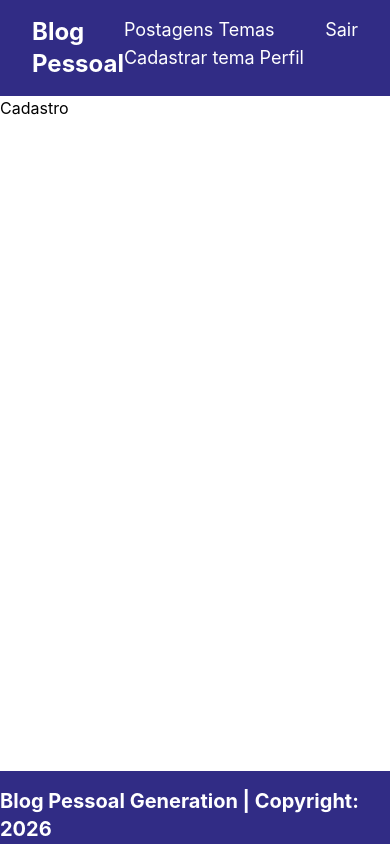
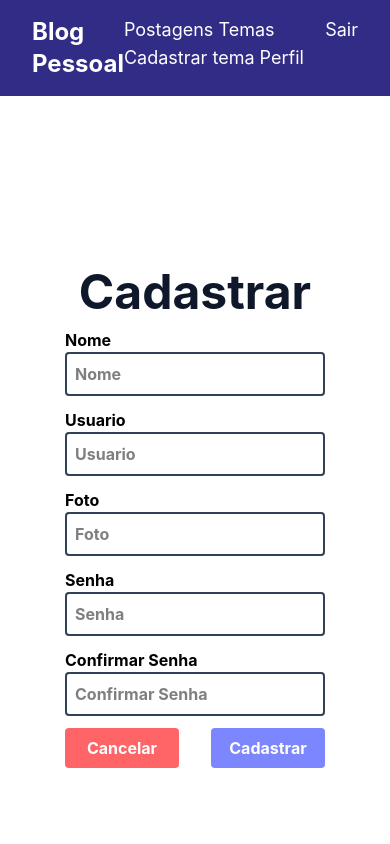
Before and after one commit to JoelRamalhoF/blogpessoal_react, a React (Vite) app: page /cadastro in a window 390 px wide. Shown: the top 844 px of the page. Built offline with nearby package versions, Linux system fonts and the light colour scheme.

Commit message:
✨ feat: adiciona login e cadastro de usuario

```diff
--- a/package.json
+++ b/package.json
@@ -11,9 +11,11 @@
   },
   "dependencies": {
     "@phosphor-icons/react": "^2.1.10",
+    "axios": "^1.19.0",
     "react": "^19.2.8",
     "react-dom": "^19.2.8",
-    "react-router-dom": "^7.18.2"
+    "react-router-dom": "^7.18.2",
+    "react-spinners": "^0.17.0"
   },
   "devDependencies": {
     "@eslint/js": "^10.0.1",
--- a/src/App.tsx
+++ b/src/App.tsx
@@ -16,9 +16,9 @@
         <Navbar />
         <div className="min-h-[80vh]">
           <Routes>
-            <Route path='/' element={<Home />} />
+            <Route path='/home' element={<Home />} />
             <Route path='/cadastro' element={<Cadastro />} />
-            <Route path='/login' element={<Login />} />
+            <Route path='/' element={<Login />} />
           </Routes>
         </div>
         <Footer />
--- /dev/null
+++ b/src/models/Postagem.ts
@@ -0,0 +1,11 @@
+import type Tema from "./Tema";
+import type Usuario from "./Usuario";
+
+export default interface Postagem {
+    id: number;
+titulo: string;
+texto: string;
+data: string; // serve somente para exibir a data, entao usa-se string
+tema: Tema | null;
+usuario: Usuario | null;
+}
--- /dev/null
+++ b/src/models/Tema.ts
@@ -0,0 +1,7 @@
+import type Postagem from "./Postagem";
+
+export default interface Tema {
+    id: number;
+    descricao: string;
+    postagem?: Postagem[] | null;
+}
--- /dev/null
+++ b/src/models/Usuario.ts
@@ -0,0 +1,10 @@
+import type Postagem from "./Postagem";
+
+export default interface Usuario {
+    id: number;
+    nome: string;
+    usuario: string;
+    senha: string;
+    foto: string;
+    postagem?: Postagem[] | null;
+}
--- /dev/null
+++ b/src/models/UsuarioLogin.ts
@@ -0,0 +1,8 @@
+export default interface UsuarioLogin {
+    id: number;
+    nomes: string;
+    usuario: string;
+    senha: string;
+    foto: string;
+    token: string;
+}
--- a/src/pages/cadastro/Cadastro.tsx
+++ b/src/pages/cadastro/Cadastro.tsx
@@ -1,7 +1,201 @@
+import { useEffect, useState, type ChangeEvent, type SyntheticEvent } from "react";
+import { useNavigate } from "react-router-dom";
+import type Usuario from "../../models/Usuario";
+import { cadastrarUsuario } from "../../services/Service";
+import axios from "axios";
+import { ClipLoader } from "react-spinners";
 
 function Cadastro() {
+
+  // Objeto responsavel por Redirecionar o usuario para outra rota
+  const navigate = useNavigate();
+
+  // Responsavel por controlar o loader(animação de carregamento)
+  const [isLoading, setIsLoading] = useState<boolean>(false)
+
+  // Estado Responsável por guardar os dados do usuario que serao
+  // persistidos (gravados) no banco de dados da minha API
+  const [usuario, setUsuario] = useState<Usuario>({
+    id: 0,
+    nome: '',
+    usuario: '',
+    senha: '',
+    foto: '',
+  })
+  // Estado responsavel por guardar senha no campo confirmar senha
+  const [confirmarSenha, setConfirmarSenha] = useState<string>('');
+
+  // tratar o efeito colateral do sucesso do cadastro
+  //redirecionar para pagina de login
+
+  useEffect(() => {
+    if (usuario.id !== 0){
+      retornar();
+    }
+}, [usuario])
+
+
+  // Funçao responsavel por atualizar o estado usuario
+  function atualizarEstado(e: ChangeEvent<HTMLInputElement>) {
+    setUsuario({
+      ...usuario,
+      [e.target.name]: e.target.value,
+    })
+
+  }
+  // Funçao responsavel por atualizar o estado confirmarSenha
+  function handleConfirmarSenha(e: ChangeEvent<HTMLInputElement>) {
+    setConfirmarSenha(e.target.value)
+  }
+  // Funçao responsavel por enviar uma requisição do tipo POST com os dados do usuário (estado usuario )
+
+  async function cadastrarNovoUsuario(e: SyntheticEvent<HTMLFormElement>) {
+
+    // impede o envio automatico do formulario
+    e.preventDefault();
+
+    // Validação da senha digitada
+    if (confirmarSenha !== usuario.senha || usuario.senha.length < 8) {
+      alert("Senhas não conferem e/ou não possuem pelo menos 8 caracteres");
+      setUsuario({ ...usuario, senha: '' });
+      setConfirmarSenha('');
+      return;
+    }
+
+    setIsLoading(true);
+
+    try {
+      await cadastrarUsuario(`/usuarios/cadastrar`, usuario, setUsuario);
+      alert("Usuario cadastrado com sucesso!");
+
+    } catch (error) {
+      if (axios.isAxiosError(error) && error.response) {
+        alert(`Erro ao cadastrar o usuário: ${error.response.status}`);
+      } else {
+        alert("Erro ao cadastrar o usuário! Verifique a conexão com a API!");
+      }
+
+    } finally {
+
+      setIsLoading(false);
+    }
+
+  }
+
+  // Função para retornar para pagina de login
+  function retornar() {
+    navigate('/');
+
+  }
+  console.log(JSON.stringify(usuario))
+  console.log(confirmarSenha);
+
   return (
-    <div>Cadastro</div>
+    <>
+      <div className="grid grid-cols-1 lg:grid-cols-2 h-screen
+            place-items-center font-bold">
+        <div
+          className="bg-[url('https://i.imgur.com/ZZFAmzo.jpg')] lg:block hidden bg-no-repeat
+                w-full min-h-screen bg-cover bg-center"
+        ></div>
+        <form className='flex justify-center items-center flex-col w-2/3 gap-3'
+          onSubmit={cadastrarNovoUsuario}>
+          <h2 className='text-slate-900 text-5xl'>Cadastrar</h2>
+          <div className="flex flex-col w-full">
+            <label htmlFor="nome">Nome</label>
+            <input
+              type="text"
+              id="nome"
+              name="nome"
+              placeholder="Nome"
+              className="border-2 border-slate-700 rounded p-2"
+              value={usuario.nome}
+              onChange={(e: ChangeEvent<HTMLInputElement>) => atualizarEstado(e)}
+
+            />
+          </div>
+          <div className="flex flex-col w-full">
+            <label htmlFor="usuario">Usuario</label>
+            <input
+              type="text"
+              id="usuario"
+              name="usuario"
+              placeholder="Usuario"
+              className="border-2 border-slate-700 rounded p-2"
+              value={usuario.usuario}
+              onChange={(e: ChangeEvent<HTMLInputElement>) => atualizarEstado(e)}
+            />
+          </div>
+          <div className="flex flex-col w-full">
+            <label htmlFor="foto">Foto</label>
+            <input
+              type="text"
+              id="foto"
+              name="foto"
+              placeholder="Foto"
+              className="border-2 border-slate-700 rounded p-2"
+              value={usuario.foto}
+              onChange={(e: ChangeEvent<HTMLInputElement>) => atualizarEstado(e)}
+            />
+          </div>
+          <div className="flex flex-col w-full">
+            <label htmlFor="senha">Senha</label>
+            <input
+              type="password"
+              id="senha"
+              name="senha"
+              placeholder="Senha"
+              className="border-2 border-slate-700 rounded p-2"
+              value={usuario.senha}
+              onChange={(e: ChangeEvent<HTMLInputElement>) => atualizarEstado(e)}
+            />
+          </div>
+          <div className="flex flex-col w-full">
+            <label htmlFor="confirmarSenha">Confirmar Senha</label>
+            <input
+              type="password"
+              id="confirmarSenha"
+              name="confirmarSenha"
+              placeholder="Confirmar Senha"
+              className="border-2 border-slate-700 rounded p-2"
+              value={confirmarSenha}
+              onChange={(e: ChangeEvent<HTMLInputElement>) => handleConfirmarSenha(e)}
+            />
+          </div>
+          <div className="flex justify-around w-full gap-8">
+            <button
+              type='reset'
+              className='rounded text-white bg-red-400 hover:bg-red-700 w-1/2 py-2'
+              onClick={retornar}
+            >
+              Cancelar
+            </button>
+            <button
+              type='submit'
+              className='rounded text-white bg-indigo-400
+                    hover:bg-indigo-900 w-1/2 py-2
+                    flex justify-center'
+            >
+              {
+                isLoading ? (
+                  <ClipLoader
+
+                    color="#ffffff"
+
+                    size={24}
+
+                  />
+
+                ) : (
+                  <span> Cadastrar </span>
+                )
+              }
+
+            </button>
+          </div>
+        </form >
+      </div >
+    </>
   )
 }
 
--- a/src/pages/login/Login.tsx
+++ b/src/pages/login/Login.tsx
@@ -1,9 +1,56 @@
-
+import { Link } from "react-router-dom";
 
 function Login() {
-  return (
-    <div>Login</div>
-  )
+
+    return (
+        <>
+            <div className="grid grid-cols-1 lg:grid-cols-2 h-screen place-items-center font-bold ">
+                <form className="flex justify-center items-center flex-col w-1/2 gap-4" >
+                    <h2 className="text-slate-900 text-5xl ">Entrar</h2>
+                    <div className="flex flex-col w-full">
+                        <label htmlFor="usuario">Usuário</label>
+                        <input
+                            type="text"
+                            id="usuario"
+                            name="usuario"
+                            placeholder="Usuario"
+                            className="border-2 border-slate-700 rounded p-2"
+
+                        />
+                    </div>
+                    <div className="flex flex-col w-full">
+                        <label htmlFor="senha">Senha</label>
+                        <input
+                            type="password"
+                            id="senha"
+                            name="senha"
+                            placeholder="Senha"
+                            className="border-2 border-slate-700 rounded p-2"
+
+                        />
+                    </div>
+                    <button
+                        type='submit'
+                        className="rounded bg-indigo-400 flex justify-center
+                            hover:bg-indigo-900 text-white w-1/2 py-2">
+                        <span>Entrar</span>
+                    </button>
+
+                    <hr className="border-slate-800 w-full" />
+
+                    <p>
+                        Ainda não tem uma conta?{' '}
+                        <Link to="/cadastro" className="text-indigo-800 hover:underline">
+                            Cadastre-se
+                        </Link>
+                    </p>
+                </form>
+                <div className="bg-[url('https://i.imgur.com/ZZFAmzo.jpg')] lg:block hidden bg-no-repeat
+                    w-full min-h-screen bg-cover bg-center"
+                ></div>
+            </div>
+        </>
+    );
 }
 
-export default Login
+export default Login;
--- /dev/null
+++ b/src/services/Service.ts
@@ -0,0 +1,19 @@
+import axios from "axios";
+
+const api = axios.create({
+    baseURL: 'https://blogpessoal-2glj.onrender.com'
+})
+
+// Função  cadastrar Usuario
+
+export const cadastrarUsuario = async (url: string, dados: Object, setDados: Function) =>{
+    const resposta = await api.post(url, dados)
+    setDados(resposta.data)
+}
+
+// Função  autenticar Usuario
+
+export const login = async (url: string, dados: Object, setDados: Function) =>{
+    const resposta = await api.post(url, dados)
+    setDados(resposta.data)
+}
```
Also changed, not shown: 1 other file (tests, documents, lock files or other folders).
